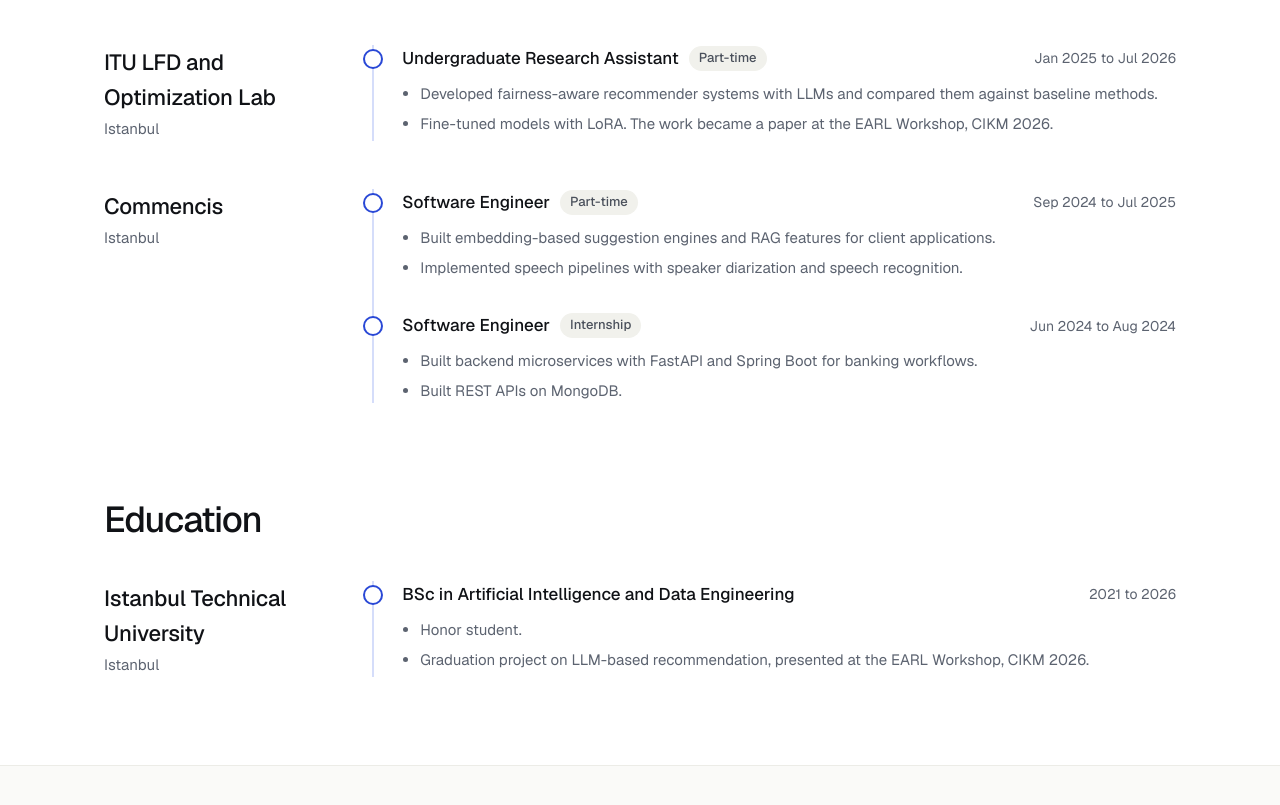
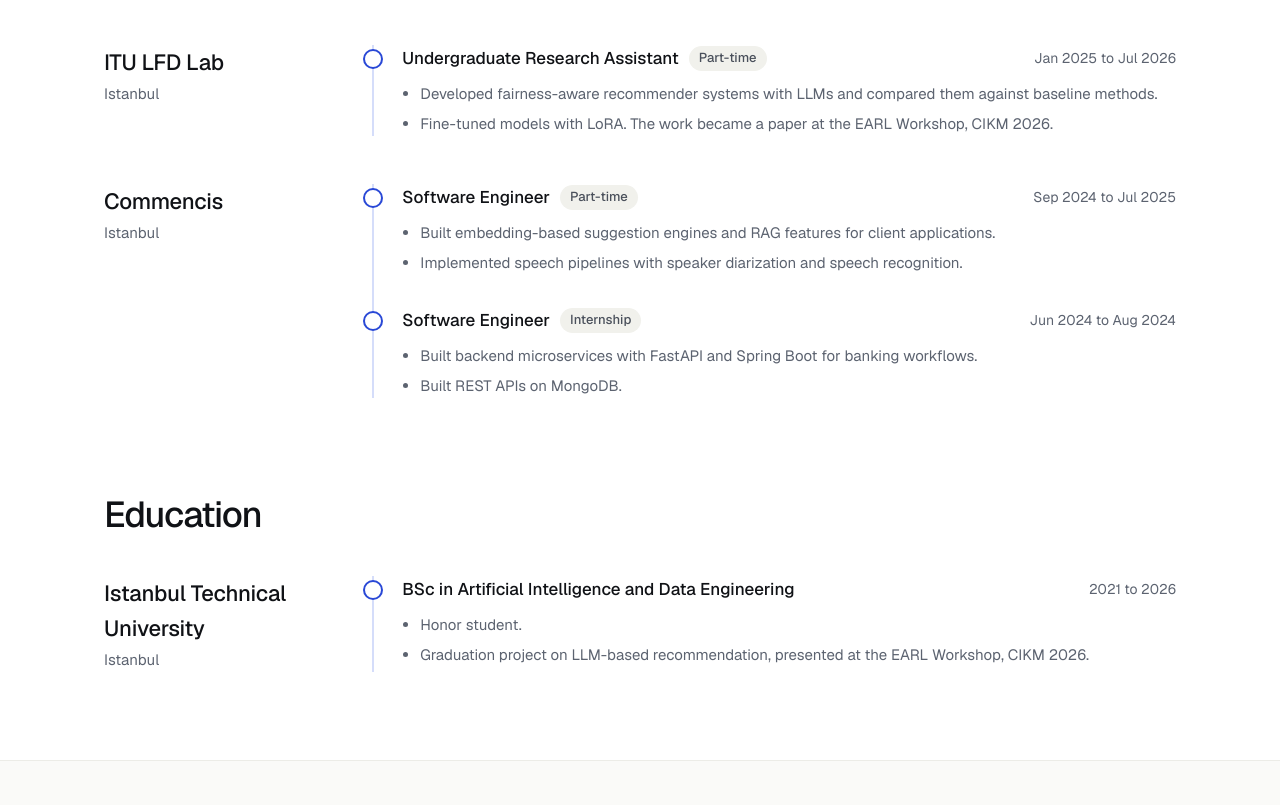
Before and after one commit to furkngoksu/furkngoksu.github.io, a plain HTML site: page index.html in a window 1280 px wide. Shown: the part 995-1800 px from the top of the page. Drawn offline with nearby package versions, Linux system fonts and the light colour scheme.

Commit message:
Shorten lab name

```diff
--- a/index.html
+++ b/index.html
@@ -66,7 +66,7 @@
           </ol>
         </article>
         <article class="org">
-          <div class="org-name"><h3>ITU LFD and Optimization Lab</h3><p>Istanbul</p></div>
+          <div class="org-name"><h3>ITU LFD Lab</h3><p>Istanbul</p></div>
           <ol class="roles">
             <li class="role">
               <div class="role-head">
```
